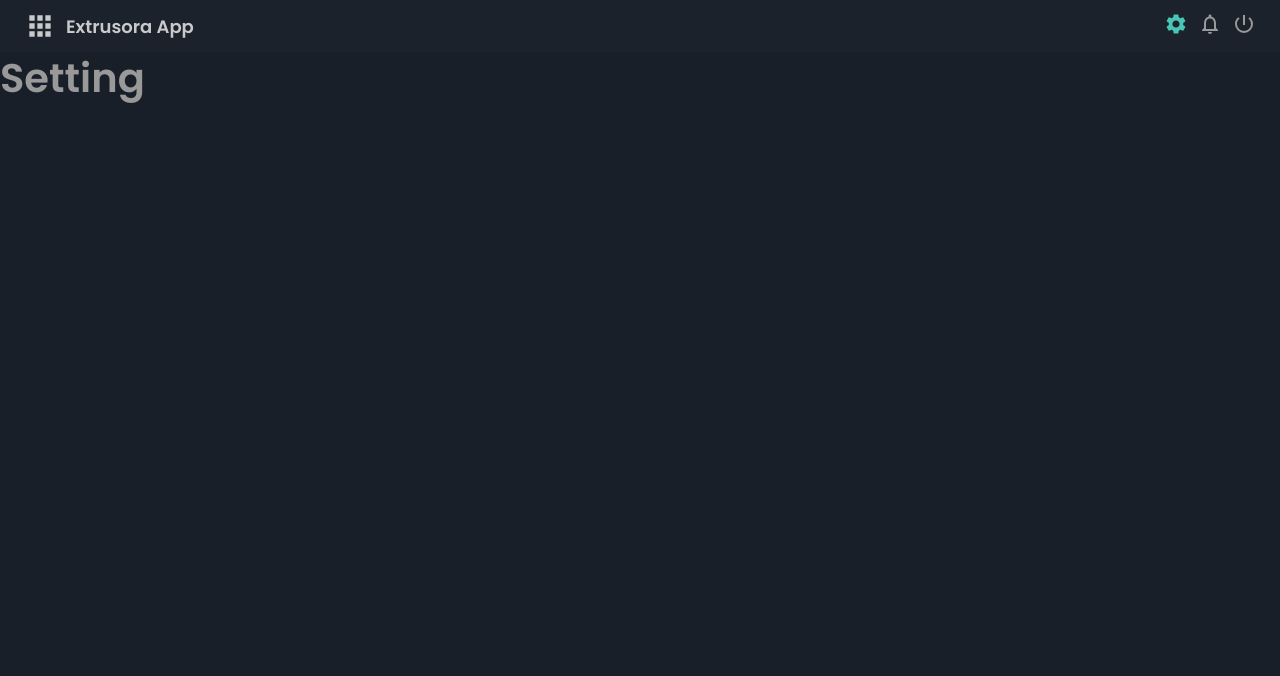
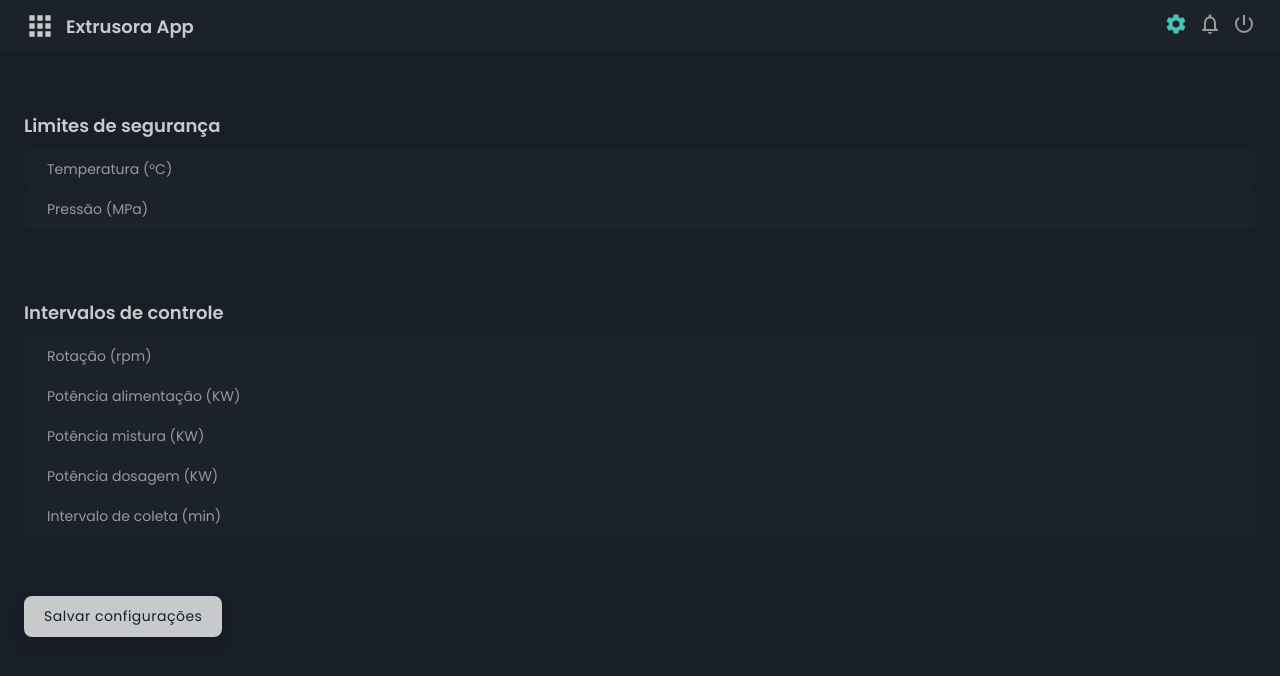
Before and after one commit to higoreduardoalpha11/extrusora-app, a React (Vite) app in the folder client/: page /configuracao in a window 1280 px wide. Shown: the top 676 px of the page. Built offline with nearby package versions, Linux system fonts and the light colour scheme.

Commit message:
:safety_vest: Create form validation configuration project

```diff
--- a/client/src/app/index.jsx
+++ b/client/src/app/index.jsx
@@ -1,12 +1,33 @@
+import { useEffect, useState } from 'react';
 import { BrowserRouter as Router, Routes, Route } from 'react-router-dom';
 
-import { Navbar } from './components';
+import eventBus from './utils/eventBus';
+import { Navbar, Toast, Loader } from './components';
 import { Dashboard, Setting, Notifications } from './scenes';
 
 function App() {
+  const [isLoading, setIsLoading] = useState(false);
+  const [message, setMessage] = useState(null);
+
+  useEffect(() => {
+    // Listener/Clear loader
+    eventBus.on('loader', (data) => setIsLoading(data));
+    eventBus.remove('loader');
+
+    // Listener/Clear toast
+    eventBus.on('toast', (data) => setMessage(data));
+    eventBus.remove('toast');
+
+    // Listener/Clear modal
+    // eventBus.on('modal', (data) => setModal(data));
+    // eventBus.remove('modal');
+  }, []);
+
   return (
     <Router>
       <div className="App">
+        {isLoading && (<Loader />)}
+        <Toast message={message} setMessage={setMessage} />
         <Navbar />
         <Routes>
           <Route path="/" element={<Dashboard />} />
--- a/client/src/app/scenes/Setting/index.jsx
+++ b/client/src/app/scenes/Setting/index.jsx
@@ -1,7 +1,145 @@
+import { useDispatch, useSelector } from 'react-redux';
+import { Formik } from 'formik';
+
+import eventBus from '@/app/utils/eventBus';
+import { Setting as ActionSetting } from '@/app/action';
+import { Input, Button } from '@/app/components';
+import { settingSchema } from '@/app/types/setting';
+
 const Setting = () => {
+  const dispatch = useDispatch();
+  const { setting } = useSelector((state) => state);
+
+  console.log(setting);
+
+  const handleFormSubmit = (values) => {
+    // eventBus.dispatch('loader', true);
+    dispatch(
+      ActionSetting.handleChangeSetting(values, (message) => {
+        eventBus.dispatch('loader', false);
+        eventBus.dispatch('toast', message);
+      })
+    )
+
+    // dispatch(
+    //   ActionSetting.handleClearSetting()
+    // )
+  }
+
   return (
-    <section className="setting">
-      <h1>Setting</h1>
+    <section className="setting py-20">
+      <Formik
+        onSubmit={handleFormSubmit}
+        initialValues={setting}
+        validationSchema={settingSchema}
+      >
+        {({ values, errors, touched, handleChange, handleSubmit }) => (
+          <form onSubmit={handleSubmit} className="container">
+            <div className="py-30">
+              <h6 className="font-regular text-white py-10">Limites de segurança</h6>
+              <div className="grid grid-start grid-3 gap-20">
+                <Input
+                  type="number"
+                  id="limitTemperature"
+                  name="limitTemperature"
+                  label="Temperatura (°C)"
+                  placeholder="Temperatura máxima (°C)"
+                  value={values.limitTemperature}
+                  handleOnChange={handleChange}
+                  error={Boolean(touched.limitTemperature) && Boolean(errors.limitTemperature)}
+                  helperText={touched.limitTemperature && errors.limitTemperature}
+                />
+
+                <Input
+                  type="number"
+                  id="limitPressure"
+                  name="limitPressure"
+                  label="Pressão (MPa)"
+                  placeholder="Pressão máxima (MPa)"
+                  value={values.limitPressure}
+                  handleOnChange={handleChange}
+                  error={Boolean(touched.limitPressure) && Boolean(errors.limitPressure)}
+                  helperText={touched.limitPressure && errors.limitPressure}
+                />
+              </div>
+            </div>
+
+            <div className="py-30">
+              <h6 className="font-regular text-white py-10">Intervalos de controle</h6>
+              <div className="grid grid-start grid-3 gap-20">
+                <Input
+                  type="number"
+                  id="intervalRotation"
+                  name="intervalRotation"
+                  label="Rotação (rpm)"
+                  placeholder="Intervalo de rotação (rpm)"
+                  value={values.intervalRotation}
+                  handleOnChange={handleChange}
+                  error={Boolean(touched.intervalRotation) && Boolean(errors.intervalRotation)}
+                  helperText={touched.intervalRotation && errors.intervalRotation}
+                />
+
+                <Input
+                  type="number"
+                  id="intervalEntryPower"
+                  name="intervalEntryPower"
+                  label="Potência alimentação (KW)"
+                  placeholder="Intervalo de potência alimentação (KW)"
+                  value={values.intervalEntryPower}
+                  handleOnChange={handleChange}
+                  error={Boolean(touched.intervalEntryPower) && Boolean(errors.intervalEntryPower)}
+                  helperText={touched.intervalEntryPower && errors.intervalEntryPower}
+                />
+
+                <Input
+                  type="number"
+                  id="intervalMixPower"
+                  name="intervalMixPower"
+                  label="Potência mistura (KW)"
+                  placeholder="Intervalo de potência mistura (KW)"
+                  value={values.intervalMixPower}
+                  handleOnChange={handleChange}
+                  error={Boolean(touched.intervalMixPower) && Boolean(errors.intervalMixPower)}
+                  helperText={touched.intervalMixPower && errors.intervalMixPower}
+                />
+
+                <Input
+                  type="number"
+                  id="intervalDosagePower"
+                  name="intervalDosagePower"
+                  label="Potência dosagem (KW)"
+                  placeholder="Intervalo de potência dosagem (KW)"
+                  value={values.intervalDosagePower}
+                  handleOnChange={handleChange}
+                  error={Boolean(touched.intervalDosagePower) && Boolean(errors.intervalDosagePower)}
+                  helperText={touched.intervalDosagePower && errors.intervalDosagePower}
+                />
+
+                <Input
+                  type="number"
+                  id="intervalPersistanceData"
+                  name="intervalPersistanceData"
+                  label="Intervalo de coleta (min)"
+                  placeholder="Intervalo de coleta de dados (min)"
+                  value={values.intervalPersistanceData}
+                  handleOnChange={handleChange}
+                  error={Boolean(touched.intervalPersistanceData) && Boolean(errors.intervalPersistanceData)}
+                  helperText={touched.intervalPersistanceData && errors.intervalPersistanceData}
+                />
+              </div>
+            </div>
+
+            <div className="form-button-group py-30">
+              <Button
+                type="submit"
+                title="Salvar configurações"
+                content="Salvar configurações"
+                color="white"
+              />
+            </div>
+          </form>
+        )}
+      </Formik>
     </section>
   )
 }
--- /dev/null
+++ b/client/src/app/types/setting.js
@@ -0,0 +1,11 @@
+import * as yup from 'yup';
+
+export const settingSchema = yup.object().shape({
+  limitTemperature: yup.number().required('Este campo é obrigatório'),
+  limitPressure: yup.number().required('Este campo é obrigatório'),
+  intervalRotation: yup.number().required('Este campo é obrigatório'),
+  intervalEntryPower: yup.number().required('Este campo é obrigatório'),
+  intervalMixPower: yup.number().required('Este campo é obrigatório'),
+  intervalDosagePower: yup.number().required('Este campo é obrigatório'),
+  intervalPersistanceData: yup.number().required('Este campo é obrigatório'),
+});
--- /dev/null
+++ b/client/src/app/utils/eventBus.js
@@ -0,0 +1,12 @@
+const eventBus = {
+  on(event, callback) {
+    document.addEventListener(event, (e) => callback(e.detail));
+  },
+  dispatch(event, data) {
+    document.dispatchEvent(new CustomEvent(event, { detail: data }));
+  },
+  remove(event, callback) {
+    document.removeEventListener(event, callback);
+  },
+};
+export default eventBus;
```
Also changed, not shown: client/src/app/scenes/index.js (renamed from client/src/app/scenes/index.jsx).
